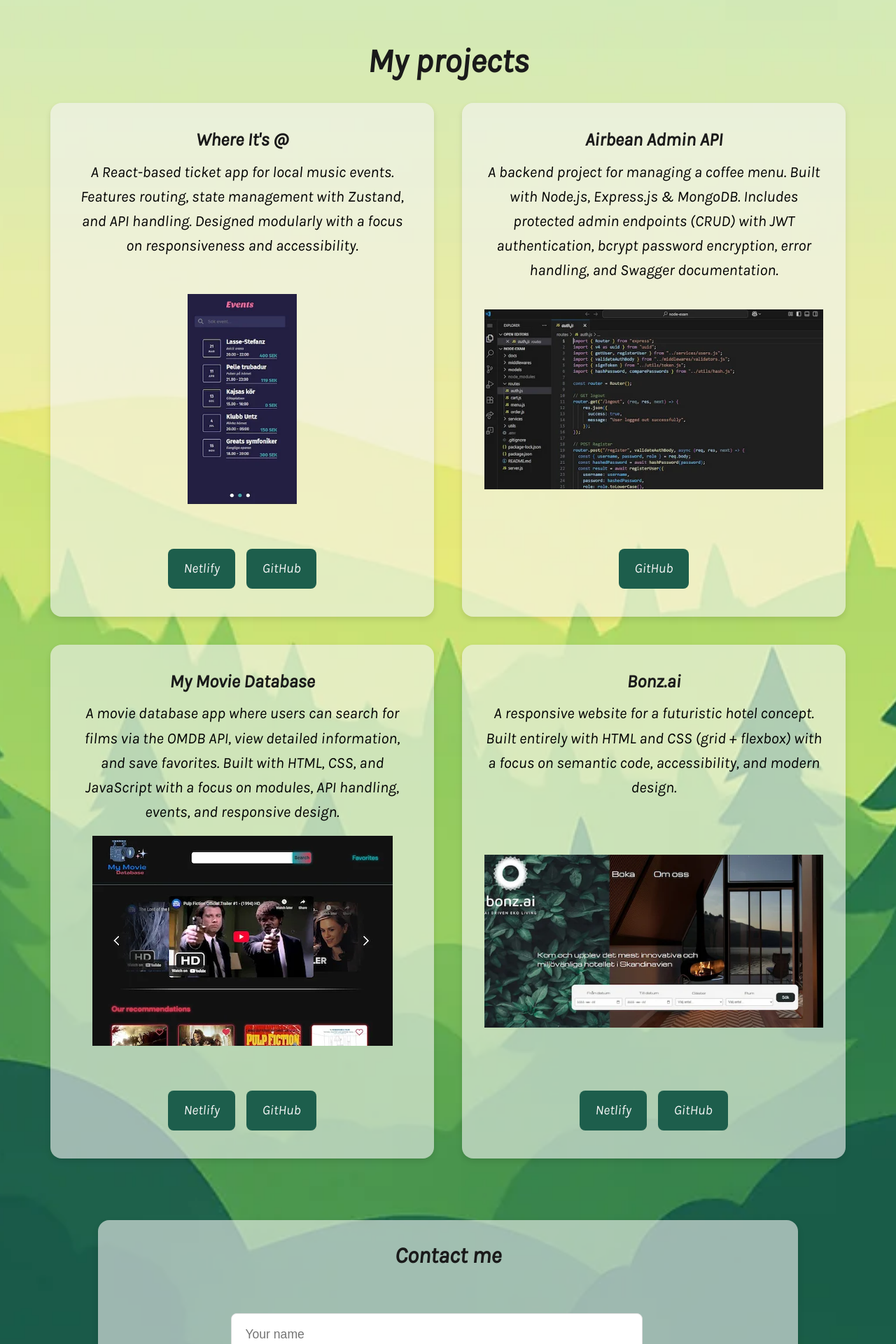
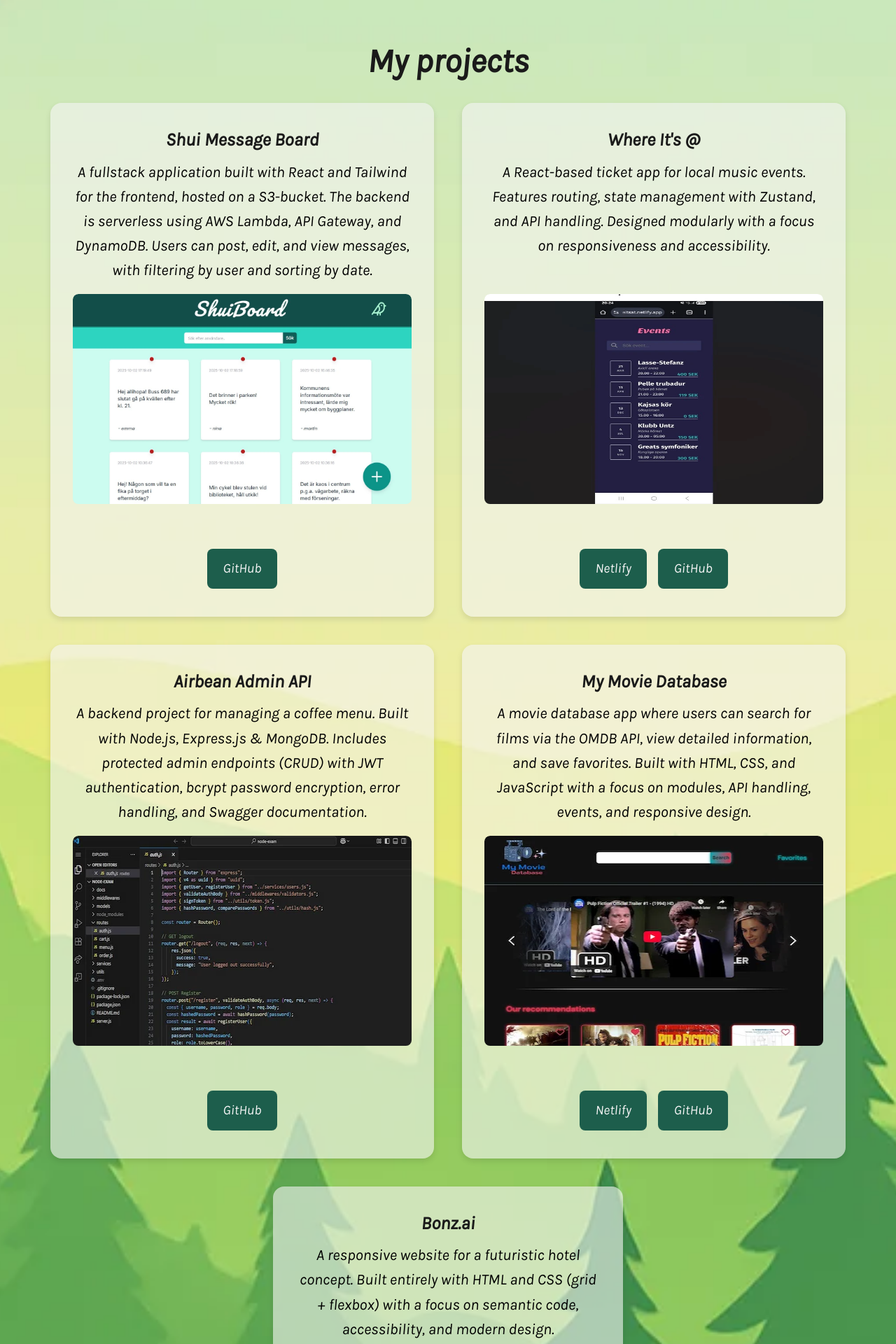
Before and after one commit to MariMyr/my-portfolio, a React (Vite) app: page / in a window 1280 px wide. Shown: the part 1360-3280 px from the top of the page at 70% size. Built offline with nearby package versions, Linux system fonts and the light colour scheme.

Commit message:
Added new project to projects section

```diff
--- a/src/components/about/About.jsx
+++ b/src/components/about/About.jsx
@@ -7,7 +7,7 @@ import {
   FaFigma,
   FaGitAlt,
 } from "react-icons/fa";
-import { SiAwslambda } from "react-icons/si";
+import { SiAwslambda, SiTailwindcss } from "react-icons/si";
 import { useState } from "react";
 import "./about.css";
 import profileLight from "../../assets/images/profile_light.webp";
@@ -51,9 +51,11 @@ function About({ theme }) {
           <li>
             <SiAwslambda /> Cloud & AWS
           </li>
+          <li>
+            <SiTailwindcss /> Tailwind
+          </li>
         </ul>
 
-        {/* <h3 className="about__title">{t("title")}</h3> */}
         <p className="about__text">
           <Trans
             i18nKey="intro"
--- a/src/components/projectCard/ProjectCard.jsx
+++ b/src/components/projectCard/ProjectCard.jsx
@@ -47,12 +47,14 @@ function Card({ project, text, t }) {
           text.description
         )}
       </p>
+      <div className="projectcard__image-wrapper">
       <img
         src={project.image}
         alt={`Image of my project ${text.title}`}
         className="projectcard__image"
         loading="lazy"
       />
+      </div>
       <div>
         {project.netlify && (
           <a href={project.netlify} className="projectcard__link">
--- a/src/components/projectCard/projectCard.css
+++ b/src/components/projectCard/projectCard.css
@@ -14,6 +14,7 @@
   flex-direction: column;
   justify-content: space-between;
   text-align: center;
+  overflow: hidden;
 }
 
 .projectcard__title {
@@ -26,10 +27,16 @@
   flex-grow: 1;
 }
 
+.projectcard__image-wrapper {
+  width: 100%;
+  border-radius: 0.5rem;
+  overflow: hidden;
+}
+
 .projectcard__image {
   width: 100%;
-  height: 180px;
-  object-fit: contain;
+  height: auto;
+  display: block;
   border-radius: 0.5rem;
   margin-bottom: 1.5rem;
 }
@@ -71,6 +78,12 @@
     gap: 2.5rem;
     max-width: 1200px;
     margin: 0 auto;
+    justify-items: center;
+  }
+  .projectcard__container > .projectcard:last-child:nth-child(odd) {
+    grid-column: 1 / -1;
+    justify-self: center;
+    max-width: 500px;
   }
   .projectcard {
     min-height: 400px;
--- a/src/data/projectsData.js
+++ b/src/data/projectsData.js
@@ -2,8 +2,13 @@ import whereItsAt from "../assets/images/where_its_at.webp";
 import movieDatabase from "../assets/images/my_movie_database.webp";
 import bonzaiHotel from "../assets/images/bonzai.webp";
 import nodeExam from "../assets/images/node_exam.webp";
+import shuiBoard from "../assets/images/shui_board.webp";
 
 export const projectsMeta = [
+  {
+    image: shuiBoard,
+    github: "https://github.com/MariMyr/shui-message-board.git",
+  },
   {
     image: whereItsAt,
     netlify: "https://mmyrmoen-whereitsat.netlify.app/",
--- a/src/languages/en/projects.json
+++ b/src/languages/en/projects.json
@@ -1,5 +1,9 @@
 {
   "projects": [
+    {
+      "title": "Shui Message Board",
+      "description": "A fullstack application built with React and Tailwind for the frontend, hosted on a S3-bucket. The backend is serverless using AWS Lambda, API Gateway, and DynamoDB. Users can post, edit, and view messages, with filtering by user and sorting by date."
+    },
     {
       "title": "Where It's @",
       "description": "A React-based ticket app for local music events. Features routing, state management with Zustand, and API handling. Designed modularly with a focus on responsiveness and accessibility."
--- a/src/languages/sv/projects.json
+++ b/src/languages/sv/projects.json
@@ -1,5 +1,9 @@
 {
   "projects": [
+    {
+      "title": "Shui Message Board",
+      "description": "En fullstack-applikation byggd med React och Tailwind för frontend, hostad i en S3-bucket. Backend är serverless med AWS Lambda, API Gateway och DynamoDB. Användare kan posta, redigera och läsa meddelanden med filtrering på användare och sortering på datum."
+    },
     {
       "title": "Where It's @",
       "description": "En React-baserad biljettapp för lokala musikevenemang. Innehåller routing, state management med Zustand och API-hantering. Byggd modulärt med fokus på responsivitet och tillgänglighet."
```
Also changed, not shown: src/assets/images/shui_board.webp (added), src/assets/images/where_its_at.webp.
